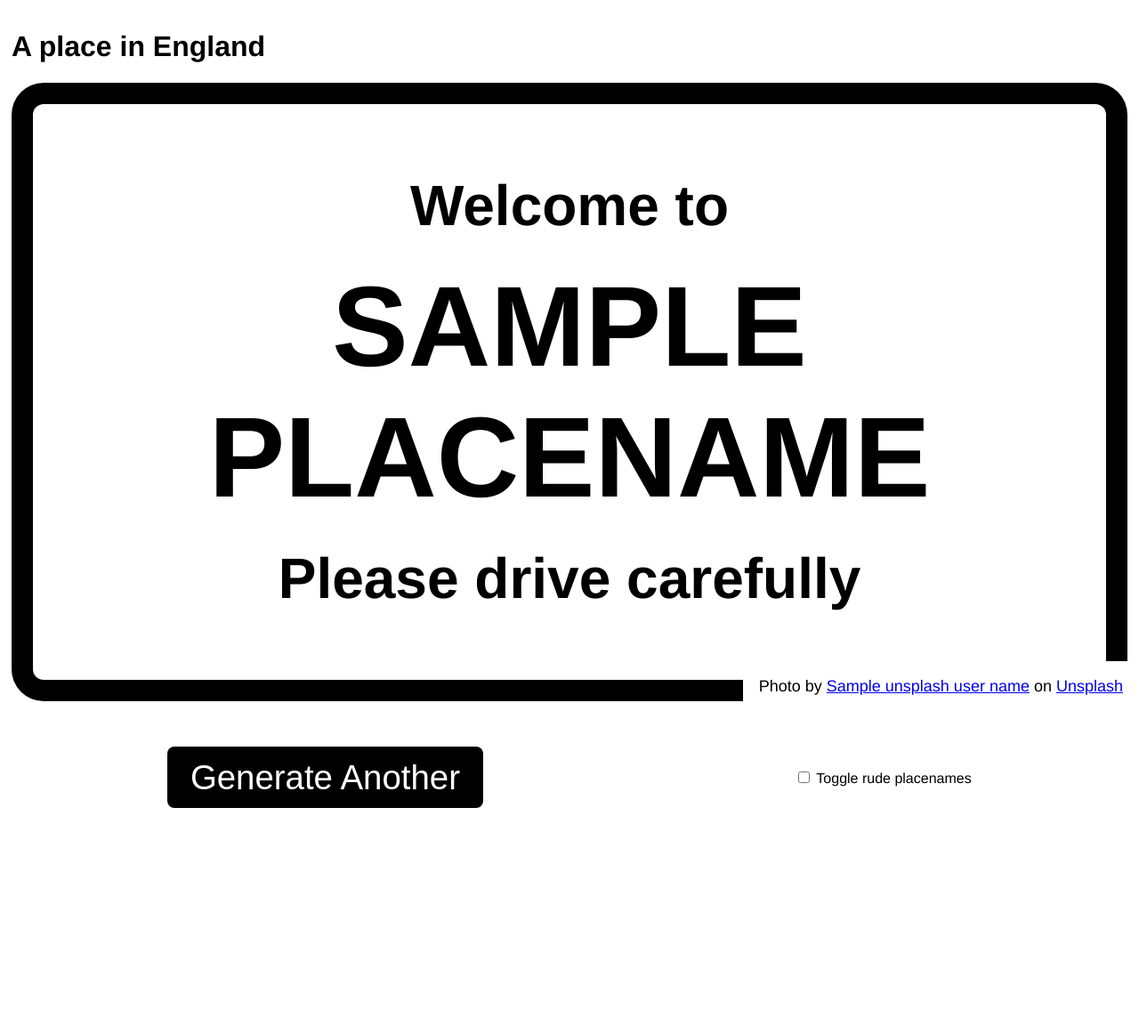
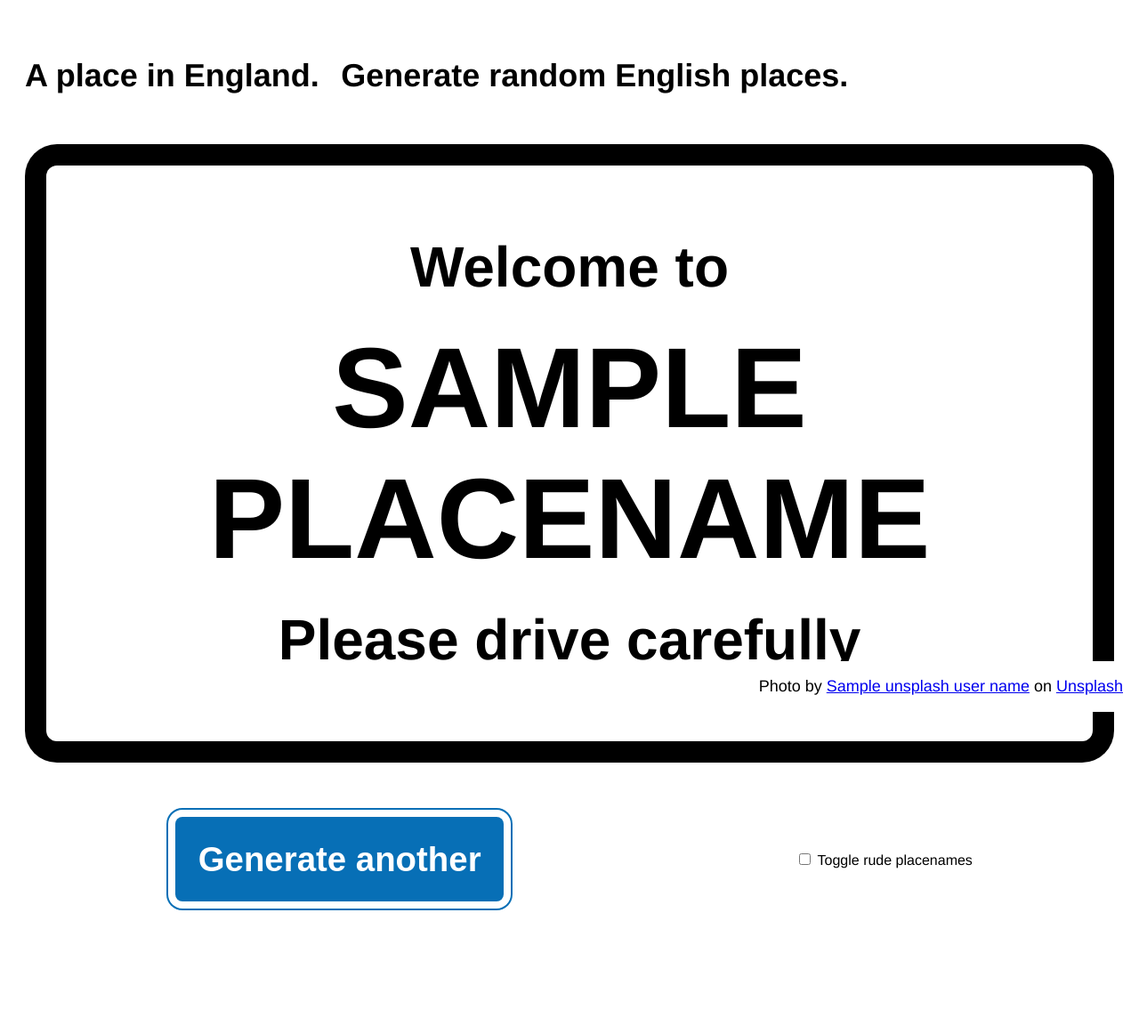
Before and after one commit to alextea/placenames, a Flask app: template flask_app/templates/home.html in a window 1280 px wide. Shown: the whole page at 89% size. Before the commit the page ends 908 px from the top, so only its background shows below. Run offline with Flask 3, Linux system fonts and the light colour scheme; the template is opened without the code that fills it: most values are stand-ins (such as "Sample title", 1, 10 or a date in 2020).

Commit message:
Style improvements

```diff
--- a/flask_app/static/site.css
+++ b/flask_app/static/site.css
@@ -3,8 +3,28 @@ body {
 }
 
 .body-content {
-  padding: 5px;
+  padding: 20px 20px 80px 20px;
   font-family: Helvetica, Arial, sans-serif;
+}
+
+header {
+  margin-bottom: 20px;
+}
+
+header h1 {
+  display: inline-block;
+
+  font-size: 36px;
+  font-weight: 600;
+  color: #000;
+}
+
+header p {
+  display: inline-block;
+  font-size: 36px;
+  font-weight: 600;
+  color: #000;
+  margin-left: 20px;
 }
 
 .grid-row {
@@ -48,13 +68,41 @@ body {
 }
 
 button {
-  background-color: #000;
-  color: #fff;
   border: none;
-  padding: 1vw 2vw;
+  cursor: pointer;
+}
+
+.information-sign--wrapper {
+  --information-blue: #076fb6;
+  --outer-border-width: 2px;
+  --outer-border-radius: 18px;
+  --inner-border-width: 8px;
+  --inner-border-radius: calc(var(--outer-border-radius) - var(--outer-border-width));
+  --sign-border-radius: calc(var(--inner-border-radius) - var(--inner-border-width));
+
+  background-color: var(--information-blue);
+  padding: var(--outer-border-width);
+  border-radius: var(--outer-border-radius);
+}
+
+.information-sign--inner {
+  background-color: #fff;
+  padding: var(--inner-border-width);
+  border-radius: var(--inner-border-radius);
+}
+
+.information-sign {
+  background-color: var(--information-blue);
+  border-radius: var(--sign-border-radius);
+
+  color:#fff;
   font-size: 3vw;
-  border-radius: 8px;
+  font-weight: 600;
+  text-align: center;
+  padding: 2vw;
+  margin: 0;
   cursor: pointer;
+  text-decoration: none;
 }
 
 .photo-attribution {
--- a/flask_app/templates/home.html
+++ b/flask_app/templates/home.html
@@ -1,7 +1,13 @@
 {% extends 'base.html' %}
 
 {% block content %}
-  <h1>{% block title %}A place in England{% endblock %}</h1>
+  {% set background_url = url_for('static', filename='images/england_background.jpg') %}
+
+  <header>
+    <h1>{% block title %}A place in England.{% endblock %}</h1>
+    <p>Generate random English places.</p>
+  </header>
+
 
   <div class="grid-row">
     <div class="placename-container">
@@ -15,14 +21,16 @@
 
   <form method="get">
     <div class="grid-row">
-        <div>
-          <button type="submit">Generate Another</button>
+      <div class="information-sign--wrapper">
+        <div class="information-sign--inner">
+          <button class="information-sign" type="submit">Generate another</button>
         </div>
+      </div>
 
-        <div>
-          <input type="checkbox" id="rude-places" name="rude_places" value="true" {% if rude_places %}checked{% endif %}>
-          <label for="rude-places">Toggle rude placenames</label>
-        </input>
+      <div>
+        <input type="checkbox" id="rude-places" name="rude_places" value="true" {% if rude_places %}checked{% endif %}>
+        <label for="rude-places">Toggle rude placenames</label>
+      </div>
     </div>
   </form>
 {% endblock %}
```
